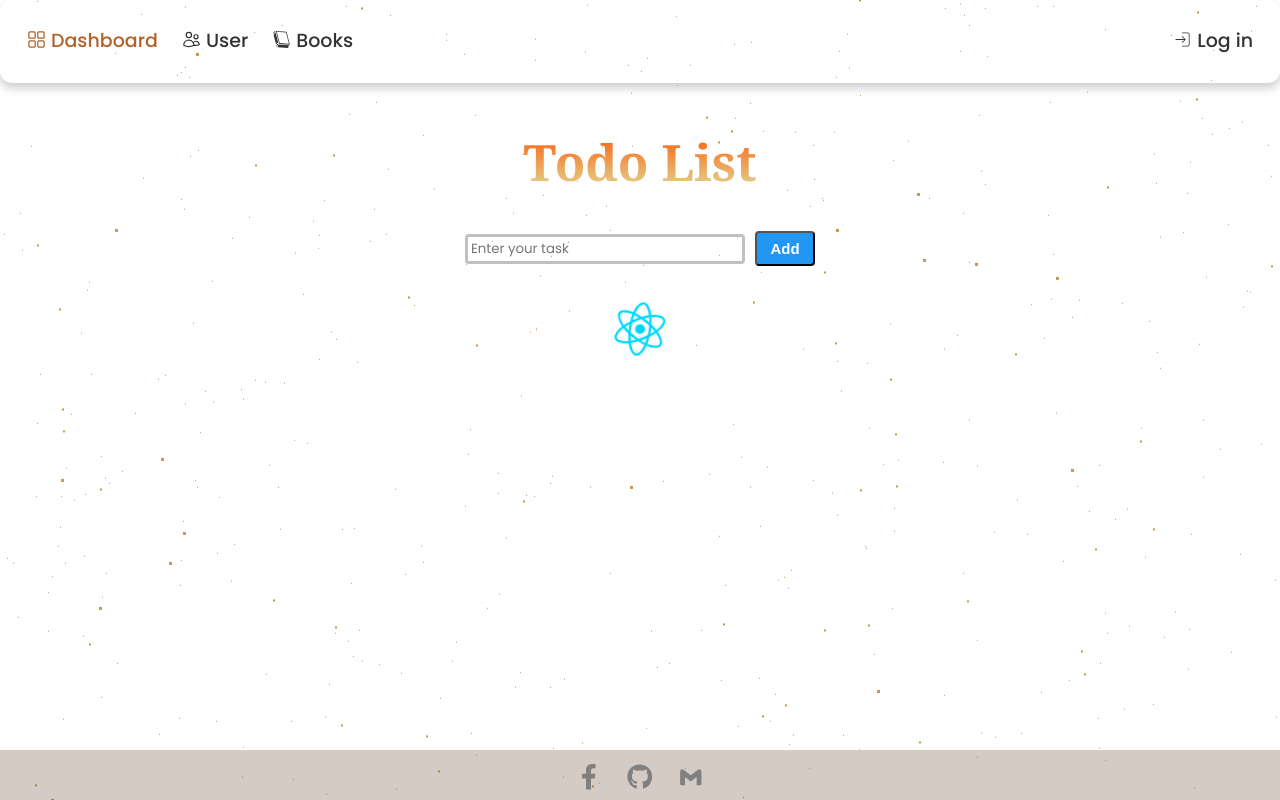
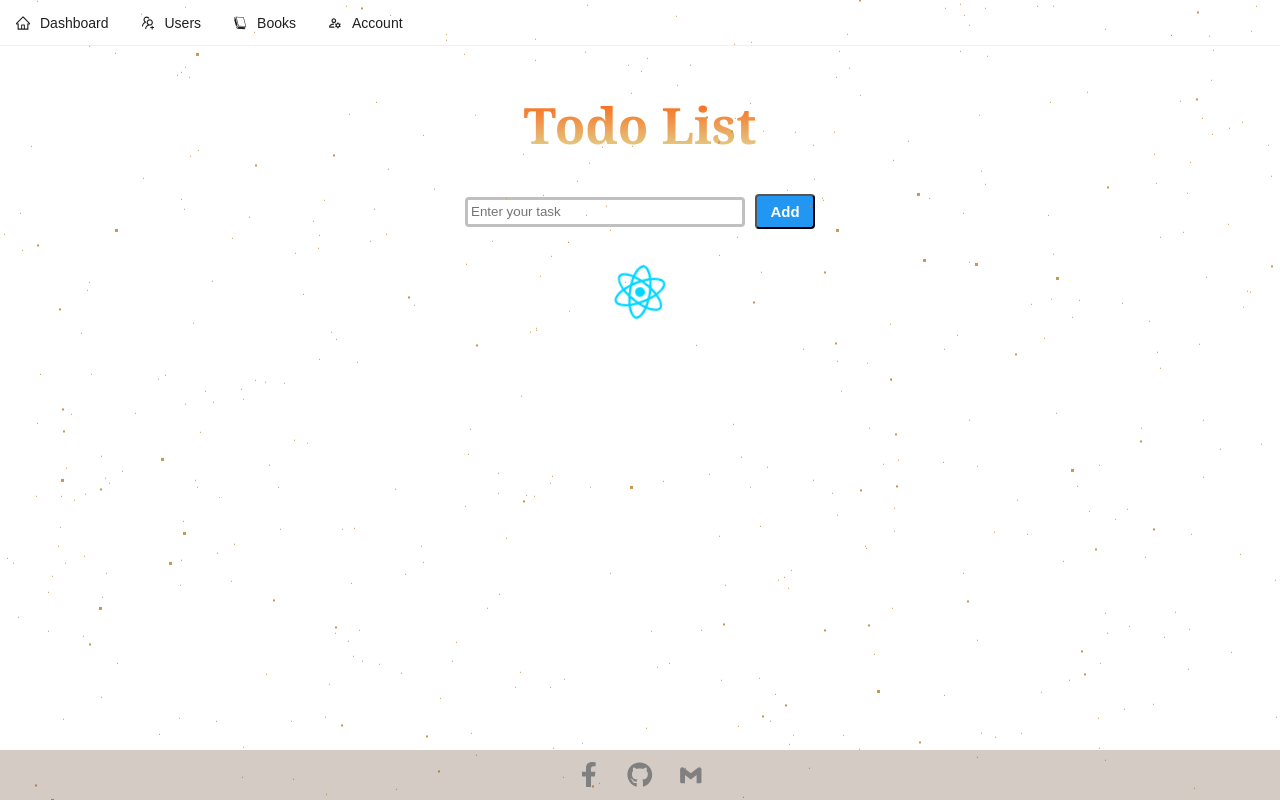
Before and after one commit to litdclitus/react-app, a React (Vite) app: page / in a window 1280 px wide. Built offline with nearby package versions, Linux system fonts and the light colour scheme.

Commit message:
update header

```diff
--- a/src/components/layout/header.jsx
+++ b/src/components/layout/header.jsx
@@ -1,51 +1,107 @@
-import './header.css';
-import { NavLink } from "react-router-dom";
-import { RxDashboard } from "react-icons/rx";
-import { HiOutlineUsers } from "react-icons/hi2";
+// import './header.css';
+// import { NavLink } from "react-router-dom";
+// import { RxDashboard } from "react-icons/rx";
+// import { HiOutlineUsers } from "react-icons/hi2";
+// import { GiBlackBook } from "react-icons/gi";
+// import { CiLogin } from "react-icons/ci";
+
+
+// const Header = () => {
+
+//     return (
+//         <div className="header-nav">
+//             <ul className="nav-links">
+//                 <li className='nav-link-item'>
+//                     <NavLink to="/" className="item-icon">
+//                         <span style={{ marginRight: 5, marginTop: 2 }}> <RxDashboard /></span>
+//                         <span>Dashboard</span>
+//                     </NavLink>
+//                 </li>
+//                 <li className="nav-link-item center">
+//                     <NavLink to="/users" className="item-icon">
+//                         <span style={{ marginRight: 5, marginTop: 2 }}> <HiOutlineUsers /></span>
+//                         <span>User</span>
+//                     </NavLink>
+//                 </li>
+//                 <li className="nav-link-item center">
+//                     <NavLink to="/books" className="item-icon">
+//                         <span style={{ marginRight: 5, marginTop: 2 }}> <GiBlackBook /></span>
+//                         <span>Books</span>
+//                     </NavLink>
+//                 </li>
+//             </ul>
+
+//             <ul className="nav-links">
+//                 <li className="nav-link-item center">
+//                     <NavLink to="/login" className="item-icon">
+//                         <span style={{ marginRight: 5, marginTop: 2 }}> <CiLogin /></span>
+//                         <span>Log in</span>
+//                     </NavLink>
+//                 </li>
+//             </ul>
+//         </div>
+//     )
+// }
+
+// export default Header;
+import { Link, NavLink } from 'react-router-dom';
+import { Menu } from 'antd';
+import { UsergroupAddOutlined, HomeOutlined, AuditOutlined, SettingOutlined } from '@ant-design/icons';
+import { useState } from 'react';
+import { MdOutlineManageAccounts } from "react-icons/md";
 import { GiBlackBook } from "react-icons/gi";
-import { CiLogin } from "react-icons/ci";
 
 
 const Header = () => {
+    const [current, setCurrent] = useState('');
+    const onClick = (e) => {
+        console.log('click ', e);
+        setCurrent(e.key);
+    };
+
+    const items = [
+        {
+            label: <Link to={"/"}>Dashboard</Link>,
+            key: 'home',
+            icon: <HomeOutlined />,
+        },
+        {
+            label: <Link to={"/users"}>Users</Link>,
+            key: 'users',
+            icon: <UsergroupAddOutlined />
+        },
+        {
+            label: <Link to={"/books"}>Books</Link>,
+            key: 'books',
+            icon: <GiBlackBook />,
+        },
+
+        {
+            label: 'Account',
+            key: 'account',
+            icon: <MdOutlineManageAccounts />
+            ,
+            children: [
+                {
+                    label: <Link to={"/login"}>Log in</Link>,
+                    key: 'login',
+                },
+                {
+                    label: 'Log out',
+                    key: 'logout',
+                },
+            ],
+        },
+
+    ];
 
     return (
-        <div className="header-nav">
-            <ul className="nav-links">
-                <li className='nav-link-item'>
-                    <NavLink to="/" className="item-icon">
-                        <span style={{ marginRight: 5, marginTop: 2 }}> <RxDashboard /></span>
-                        <span>Dashboard</span>
-                    </NavLink>
-                </li>
-                <li className="nav-link-item center">
-                    <NavLink to="/users" className="item-icon">
-                        <span style={{ marginRight: 5, marginTop: 2 }}> <HiOutlineUsers /></span>
-                        <span>User</span>
-                    </NavLink>
-                </li>
-                <li className="nav-link-item center">
-                    <NavLink to="/books" className="item-icon">
-                        <span style={{ marginRight: 5, marginTop: 2 }}> <GiBlackBook /></span>
-                        <span>Books</span>
-                    </NavLink>
-                </li>
-            </ul>
-
-            <ul className="nav-links">
-                {/* <li className="nav-link-item center">
-                    <NavLink to="/register" className="item-icon">
-                        <span style={{ marginRight: 5, marginTop: 2 }}> <CiLogin /></span>
-                        <span>Register</span>
-                    </NavLink>
-                </li> */}
-                <li className="nav-link-item center">
-                    <NavLink to="/login" className="item-icon">
-                        <span style={{ marginRight: 5, marginTop: 2 }}> <CiLogin /></span>
-                        <span>Log in</span>
-                    </NavLink>
-                </li>
-            </ul>
-        </div>
+        <Menu
+            onClick={onClick}
+            selectedKeys={[current]}
+            mode="horizontal"
+            items={items}
+        />
     )
 }
 
--- /dev/null
+++ b/src/pages/login.css
@@ -0,0 +1,18 @@
+fieldset {
+    border: 1px solid rgb(219, 214, 214)
+}
+
+.login-page {
+    margin: 0 auto;
+    max-width: 50%;
+}
+
+.login-row {
+    width: 50vw;
+    padding: 10px;
+
+}
+
+.login-col {}
+
+.login-input {}
--- a/src/pages/login.jsx
+++ b/src/pages/login.jsx
@@ -1,31 +1,31 @@
 import React from 'react';
-import { LockOutlined, MailOutlined } from '@ant-design/icons';
-import { Button, Checkbox, Form, Input, Flex } from 'antd';
+import { LockOutlined, MailOutlined, ArrowRightOutlined } from '@ant-design/icons';
+import { Button, Checkbox, Form, Input, Flex, Row, Col, Divider } from 'antd';
 import { Link } from "react-router-dom";
-
+import "./login.css"
 
 
 const LoginPage = () => {
 
-    // const [form] = Form.useForm();
+    const [form] = Form.useForm();
     // const navigate = useNavigate();
     const onFinish = (values) => {
         console.log('Received values of form: ', values);
     };
 
     return (
-        <div className='login-page'>
+        <fieldset className='login-page'>
+            <legend style={{ marginBottom: 20 }}>Log in</legend>
             <Form
-                // form={form}
+                form={form}
                 name="login"
                 initialValues={{
                     remember: true,
                 }}
-                style={{
-                    maxWidth: 360,
-                }}
                 onFinish={onFinish}
             >
+                <Row className="login-row" justify={"center"}>
+                    <Col className="login-col" xs={24} md={12}>
                         <Form.Item
                             name="email"
                             rules={[
@@ -35,8 +35,13 @@ const LoginPage = () => {
                                 },
                             ]}
                         >
-                    <Input prefix={<MailOutlined />} placeholder="Email" />
+                            <Input className='login-input' prefix={<MailOutlined />} placeholder="Email" />
                         </Form.Item>
+                    </Col>
+                </Row>
+
+                <Row className="login-row" justify={"center"}>
+                    <Col className="login-col" xs={24} md={12}>
                         <Form.Item
                             name="password"
                             rules={[
@@ -46,25 +51,37 @@ const LoginPage = () => {
                                 },
                             ]}
                         >
-                    <Input prefix={<LockOutlined />} type="password" placeholder="Password" />
+                            <Input.Password prefix={<LockOutlined />} type="password" placeholder="Password" />
                         </Form.Item>
+                    </Col>
+                </Row>
+
+                <Row className="login-row" justify={"center"}>
+                    <Col className="login-col" xs={24} md={12} lg={12}>
                         <Form.Item>
                             <Flex justify="space-between" align="center">
                                 <Form.Item name="remember" valuePropName="checked" noStyle>
                                     <Checkbox>Remember me</Checkbox>
                                 </Form.Item>
-                        <Link to="/">Back to Dashboard</Link>
+
                             </Flex>
                         </Form.Item>
+                    </Col>
+                </Row>
 
-                <Form.Item>
-                    <Button block type="primary" htmlType="submit">
-                        Log in
+                <Row justify={"center"}>
+                    <Col style={{ display: "flex", justifyContent: "space-between", alignItems: "center" }}
+                        xs={24} md={14} lg={12}>
+                        <Button style={{ marginBottom: 10 }} type="primary" htmlType="submit"
+                            onClick={() => { form.submit }}>
+                            Sign in
                         </Button>
-                    or <Link to="/register">Register now!</Link>
-                </Form.Item>
+                        <Link to="/">Go to Dashboard <ArrowRightOutlined /></Link>
+                    </Col>
+                    <Divider dashed>Do not have an account? <Link to="/register">Sign up now</Link></Divider>
+                </Row>
             </Form>
-        </div>
+        </fieldset>
 
     )
 }
--- a/src/pages/register.css
+++ b/src/pages/register.css
@@ -8,18 +8,18 @@
     /* text-align: center; */
     display: flex;
     justify-content: center;
-
 }
 
 .register-form {
     height: 70%;
-    width: 60%;
+    min-width: 60%;
     display: inline-block;
     border: 1px solid #252525;
     border-radius: 10px;
     background: linear-gradient(to bottom, #c3c7cc 0%, #cacdd3 50%, #d7d2c6 100%), linear-gradient(to bottom, rgba(0, 0, 0, 0.02) 50%, rgba(255, 255, 255, 0.02) 61%, rgba(0, 0, 0, 0.02) 73%), linear-gradient(33deg, rgba(255, 255, 255, 0.20) 0%, rgba(0, 0, 0, 0.20) 100%);
     background-blend-mode: normal, color-burn;
     opacity: 0.95;
+    padding: 10px;
 }
 
 .register-row__title {
@@ -27,7 +27,3 @@
     text-align: center;
     font-size: 25px;
 }
-
-.register-row {
-    margin: 10px;
-}
--- a/src/pages/register.jsx
+++ b/src/pages/register.jsx
@@ -1,7 +1,10 @@
-import { Form, Input, Button, notification, Row, Col } from "antd";
+import { Form, Input, Button, notification, Row, Col, Divider } from "antd";
+import { Link } from "react-router-dom";
 import { registerUserAPI } from "../services/api.services";
 import { useNavigate } from "react-router-dom";
 import "./register.css";
+import { ArrowRightOutlined } from '@ant-design/icons';
+
 
 const RegisterPage = () => {
 
@@ -105,15 +108,17 @@ const RegisterPage = () => {
                 </Row>
 
                 <Row justify={"center"}>
-                    <Col xs={24} md={12}>
-                        <Button style={{ marginBottom: 10, marginLeft: 10 }} type="primary" htmlType="submit"
-                            onClick={() => {
-                                form.submit;
-                            }}>
+                    <Col style={{ display: "flex", justifyContent: "space-between" }} xs={24} md={12}>
+                        <Button style={{ marginBottom: 10 }} type="primary" htmlType="submit"
+                            onClick={() => { form.submit }}>
                             Submit
                         </Button>
+                        <Link to="/">Go to Dashboard <ArrowRightOutlined /></Link>
                     </Col>
+                    <Divider dashed>Already have an account? <Link to="/login">Log in now</Link></Divider>
                 </Row>
+
+
             </Form>
         </div >
     )
```
Lines whose indentation alone changed are shown as unchanged.
